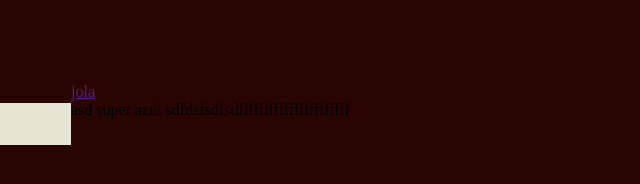
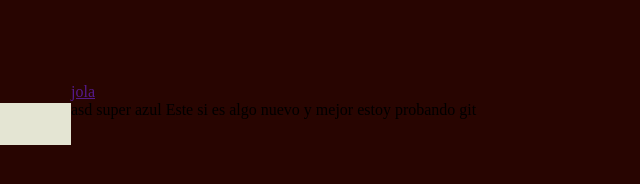
Before and after one commit to MiguelRicardoAI/nodejs, a plain HTML site: page index.html in a window 1280 px wide. Shown: the full height of the page, 593-1233 px from the left. Drawn offline with Linux system fonts and the light colour scheme.

Commit message:
actualizacion1

```diff
--- a/index.html
+++ b/index.html
@@ -12,8 +12,9 @@
 <a href="">jola</a>
 
 <p>asd <span class="highligth">super azul</span>
-sdfdsfsdfsdffffffffffffffffffffff
+Este si es algo nuevo y mejor estoy probando git
 </p>
+
 
 </body>
 </html>
```
